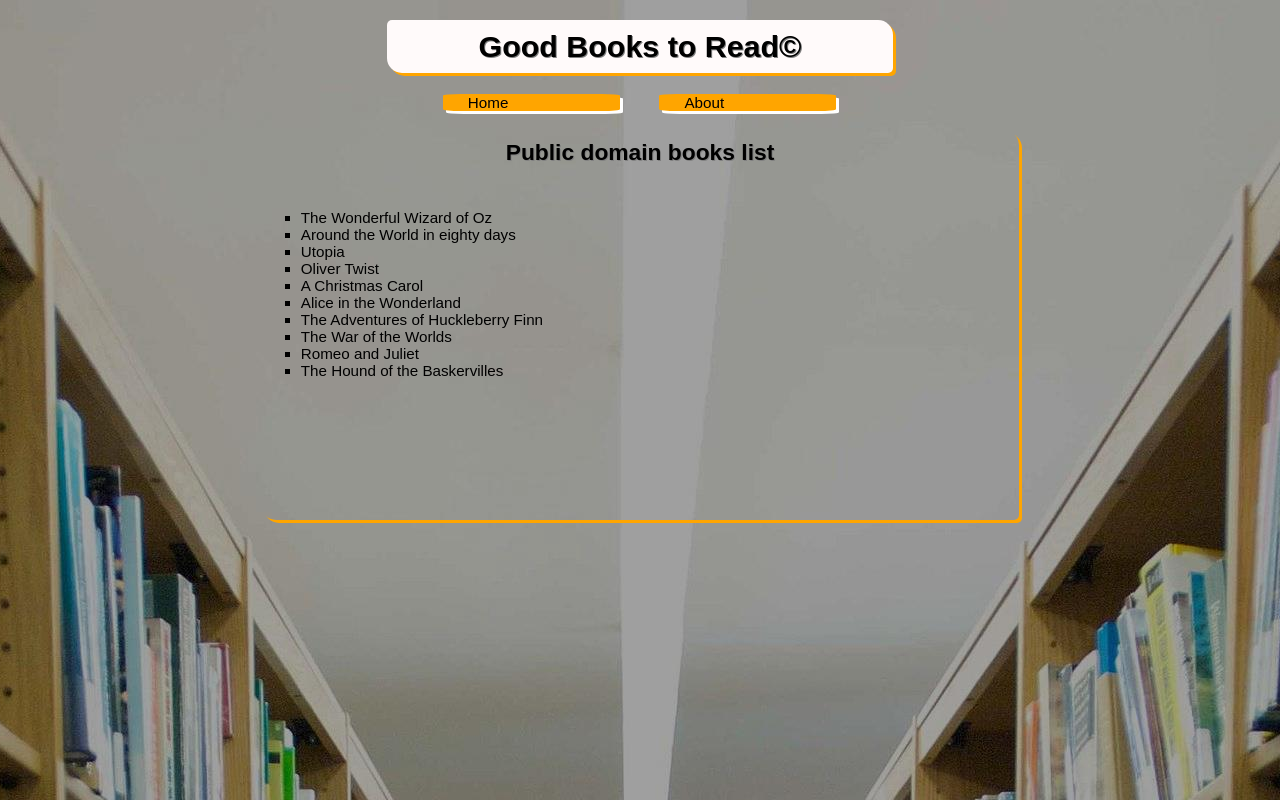
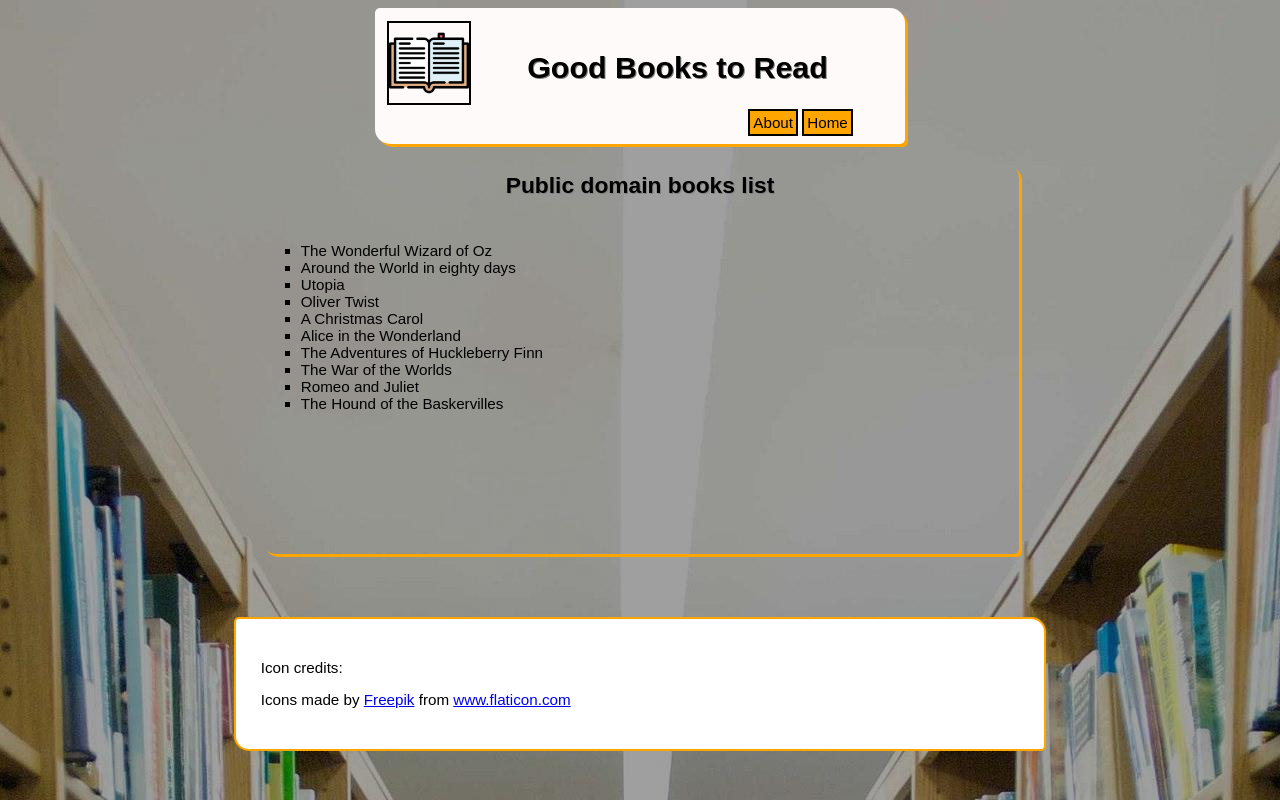
Before and after one commit to studTon/public-domain-books-website, a plain HTML site: page index.html in a window 1280 px wide. Drawn offline with Linux system fonts and the light colour scheme.

Commit message:
I edited main and header style also added footer. I have added a image beside header heading. I credited image in footer.

```diff
--- a/index.html
+++ b/index.html
@@ -1,5 +1,5 @@
 <!--
-Author: studTon(GitHub)
+Author: studTon(GitHub-profile)
 -->
 
 <!DOCTYPE html>
@@ -12,14 +12,15 @@ Author: studTon(GitHub)
 </head>
 <body>
     <header>
-        <h1>Good Books to Read&COPY;</h1>
+        <img src="images/reading.png">
+        <h1>Good Books to Read</h1>
+        <nav>
+            <ul>
+                <li><a href="index.html">Home</a></li>
+                <li><a href="about.html">About</a></li>
+            </ul>
+        </nav>
     </header>
-    <nav>
-        <ul class="navbar">
-            <li><a href="index.html">Home</a></li>
-            <li><a href="about.html">About</a></li>
-        </ul>
-    </nav>
     <main>
         <section>
             <div class="content">
@@ -41,5 +42,8 @@ Author: studTon(GitHub)
             </div>
         </section>
     </main>
+    <footer>
+        <p>Icon credits: <div>Icons made by <a href="https://www.flaticon.com/authors/freepik" title="Freepik">Freepik</a> from <a href="https://www.flaticon.com/" title="Flaticon">www.flaticon.com</a></div></p>
+    </footer>
 </body>
 </html>
--- a/main.css
+++ b/main.css
@@ -1,4 +1,8 @@
-body{
+
+/*Author: studTon(GitHub-profile)*/
+
+/*Main elements visual*/
+body {
     font-family: Arial, Helvetica, sans-serif;
     font-size: 95%;
     background-image: url(images/bookshelfs.jpg);
@@ -6,100 +10,112 @@ body{
     background-size: auto;
 }
 
-header{
+header {
     position: relative;
-    background-color: rgba(255, 250, 250);
+    background-color: #fffafa;
     margin-left: auto;
     margin-right: auto;
     width: 40%;
     border-radius: 5px 15px;
-    box-shadow: 3px 3px orange;
+    box-shadow: 3px 3px #ffa500;
+    padding: 1%;
+
+}
+header img {
+    float: left;
+    height: 80px;
+    width: auto;
+    display: inline-block;
+    border: 2px solid #000000;
 }
 
-nav{
-    margin:auto;
-    height: 90%;
-    width: 50%;
+nav ul {
+    margin: auto;
+    direction: rtl;
 }
 
-.navbar{
+nav ul li {
+    display: inline;
     margin: auto;
-    width: 80%;
-    float: none;
+    padding: 3px;
+    background-color: #ffa500;
+    border: 2px solid #000000;
+
 }
 
-.navbar li{
-    margin-left: 7%;
-    margin-right: auto;
-    list-style: none;
-    display: inline-flex;
-    background-color: orange;
-    box-shadow: 3px 3px white;
-    border-radius: 10%;
-    padding-left: 5%;
-    padding-right: 5%;
-    width: 25%;
+nav ul li a{
+    color: #000000;
+    text-decoration: none;
 }
 
-.content{
+
+
+.content {
     margin: auto;
     background-image: url(images/book-isolated-1.jpg);
     background-position: center;
     background-size: cover;
-    box-shadow: 3px 3px orange;
+    box-shadow: 3px 3px #ffa500;
     border-radius: 5px 15px;
     width: 60%;
     padding-bottom: 10%;
 }
 
-.about{
+.about {
     text-justify: newspaper;
     text-align: justify;
-    background-color: white;
+    background-color: #ffffff;
     margin: auto;
     width: 80%;
     border-radius: 4%;
     border-style: solid;
-    border-color: orange;
+    border-color: #ffa500;
     border-width: 7px;
     line-height: 18px;
     padding: 9px;
 }
 
-h1{
+h1 {
     text-align: center;
-    text-shadow: 1px 1px grey;
+    text-shadow: 1px 1px #808080;
     padding: 9px;
 }
 
-h2{
+h2 {
     text-align: center;
-    text-shadow: 1px 1px grey;
+    text-shadow: 1px 1px #808080;
     padding: 9px;
 }
 
-.booklist{
+.booklist {
     list-style: square;
     padding-top: 2%;
 }
 
+footer {
+    margin-left: auto;
+    margin-right: auto;
+    margin-top: 5%;
+    width: 60%;
+    background-color: #ffffff;
+    border: 2px solid #ffa500;
+    padding: 2%;
+    border-radius: 5px 15px;
+}
+
+/*Animations*/
+
 .booklist li:hover {
-    text-shadow: 2px 2px darkorange;
+    text-shadow: 2px 2px #ff8c00;
     transition: 1.2s;
 }
 
-.navbar li:hover {
-    box-shadow: 2px 2px black;
-    width: 20%;
-    transition: 1.2s;
-    background-color: rgb(216, 119, 0);
+nav ul li a:visited {
+    color: #000000;
+    text-decoration: none;
 }
 
-.navbar li a:link{
-    text-decoration: none;
-    color: black;
+nav ul li:hover{
+    padding: 1px;
+    transition: 0.8s;
 }
-
-.navbar li a:visited{
-    color: black;
-}
```
Also changed, not shown: about.html (+7 -6 lines), images/reading.png (added).
